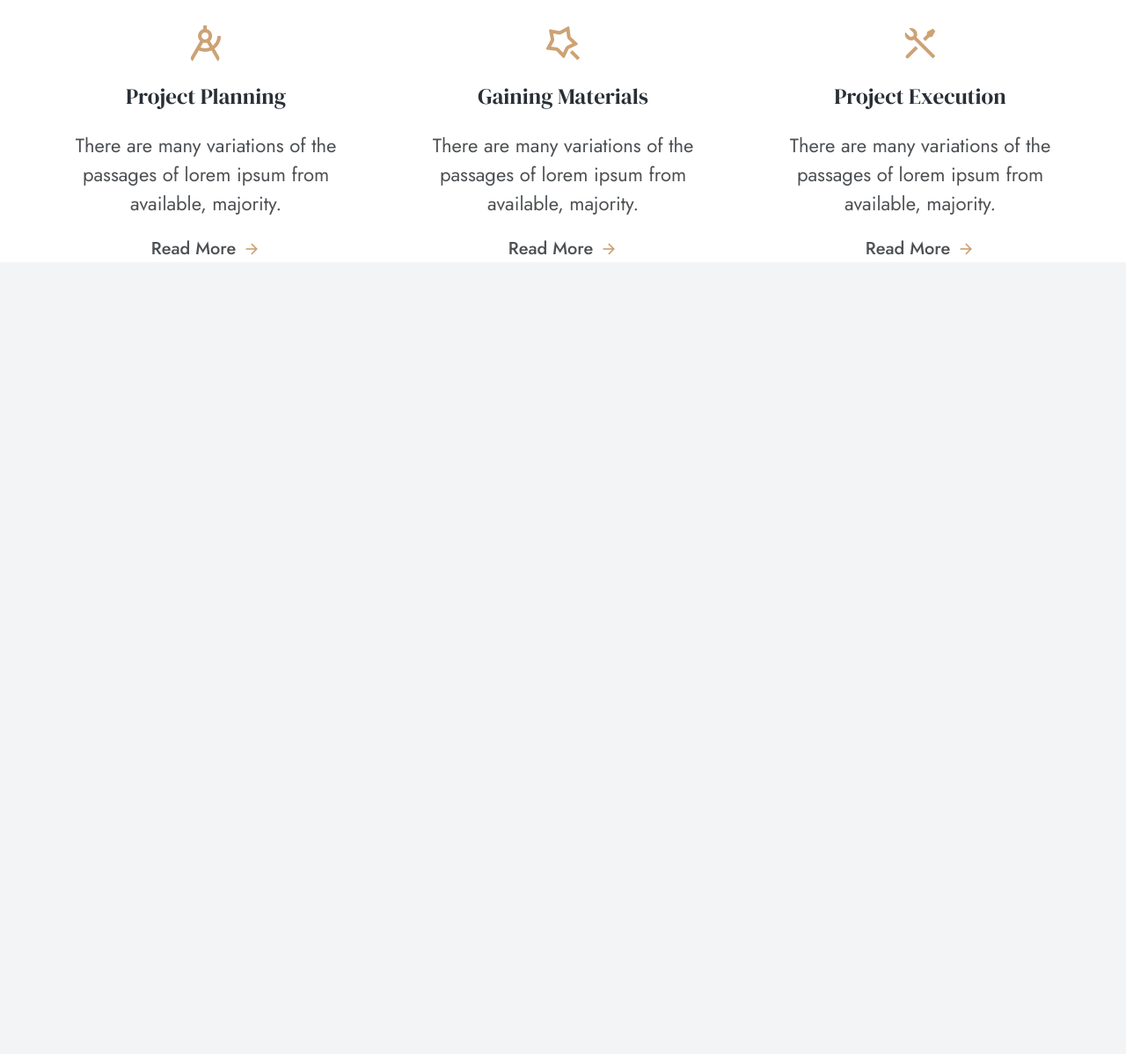
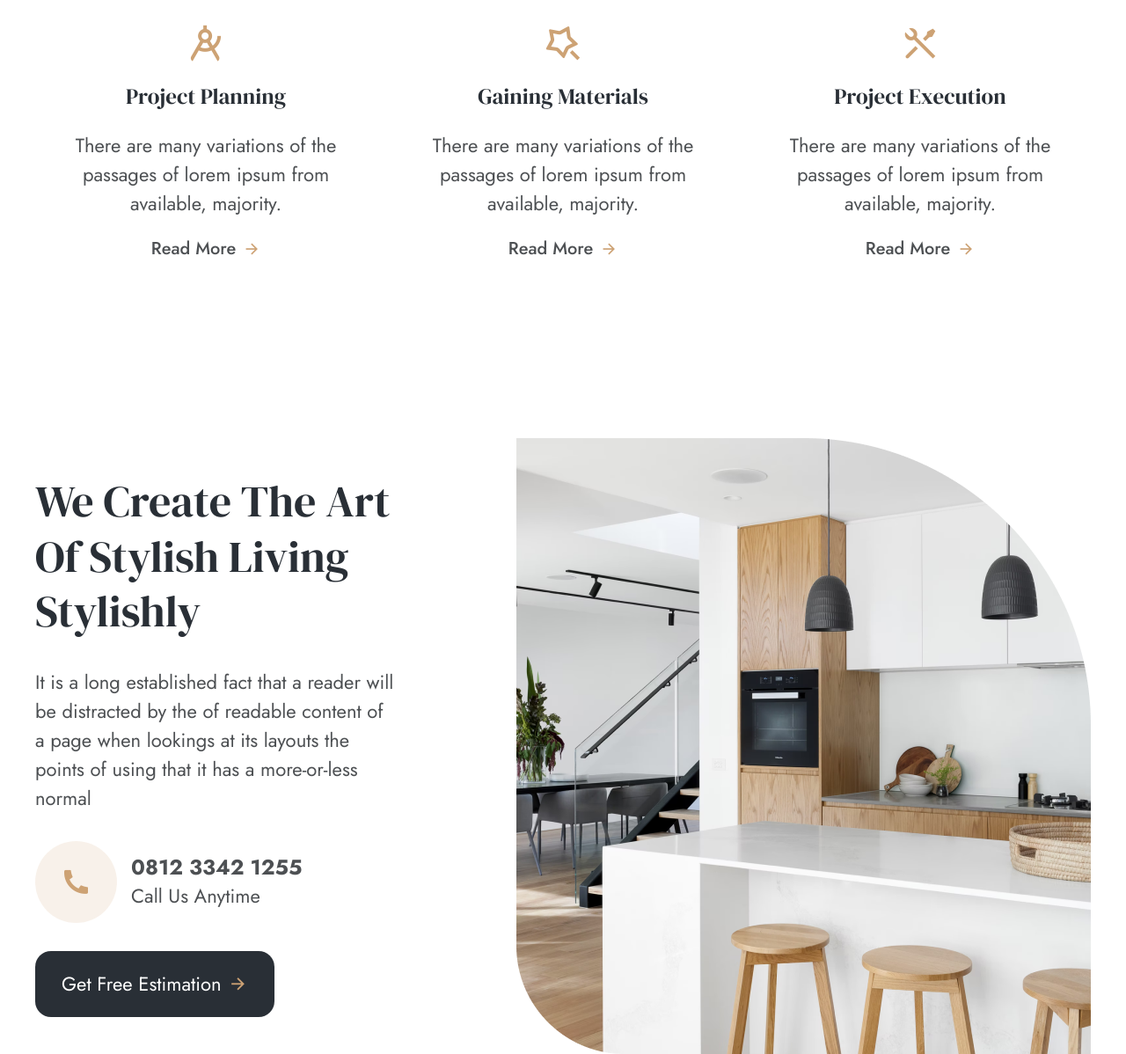
Before and after one commit to fransiskusdave/interior-website, a website: page index.html in a window 1280 px wide. Shown: the part 1105-2303 px from the top of the page at 88% size. Before the commit the page ends 1403 px from the top, so only its background shows below. Drawn offline with nearby package versions, Linux system fonts and the light colour scheme.

Commit message:
completing about section

```diff
--- a/index.html
+++ b/index.html
@@ -137,6 +137,51 @@
         </div>
       </section>
       <!-- Steps End -->
+
+      <!-- About -->
+      <section class="about mt-[80px] xl:mt-[200px] relative z-20">
+        <div class="container mx-auto xl:px-0">
+          <div
+            class="flex flex-col lg:flex-row text-center xl:text-left justify-between items-center gap-8 xl:gap-[74px]"
+          >
+            <div
+              class="flex-1 flex flex-col items-center lg:items-start gap-8 max-w-xl xl:max-w-[410px]"
+            >
+              <h2 class="h2">We Create The Art Of Stylish Living Stylishly</h2>
+              <p>
+                It is a long established fact that a reader will be distracted
+                by the of readable content of a page when lookings at its
+                layouts the points of using that it has a more-or-less normal
+              </p>
+
+              <div
+                class="flex justify-center items-center gap-4 lg:justify-start"
+              >
+                <div
+                  class="bg-accent/15 w-[93px] h-[93px] rounded-full flex justify-center items-center"
+                >
+                  <i class="ri-phone-fill text-accent text-4xl"></i>
+                </div>
+                <div class="text-left">
+                  <p class="font-bold text-2xl">0812 3342 1255</p>
+                  <p>Call Us Anytime</p>
+                </div>
+              </div>
+              <button class="btn btn-primary">
+                Get Free Estimation
+                <i class="ri-arrow-right-line text-accent"></i>
+              </button>
+            </div>
+
+            <div
+              class="about__img -order-1 lg:order-none max-w-[453px] mx-auto xl:max-w-none xl:mx-0"
+            >
+              <img src="assets/about/img.png" alt="" />
+            </div>
+          </div>
+        </div>
+      </section>
+      <!-- About End -->
     </main>
 
     <!-- Scroll Reveal -->
```
Also changed, not shown: dist/css/style.css.
